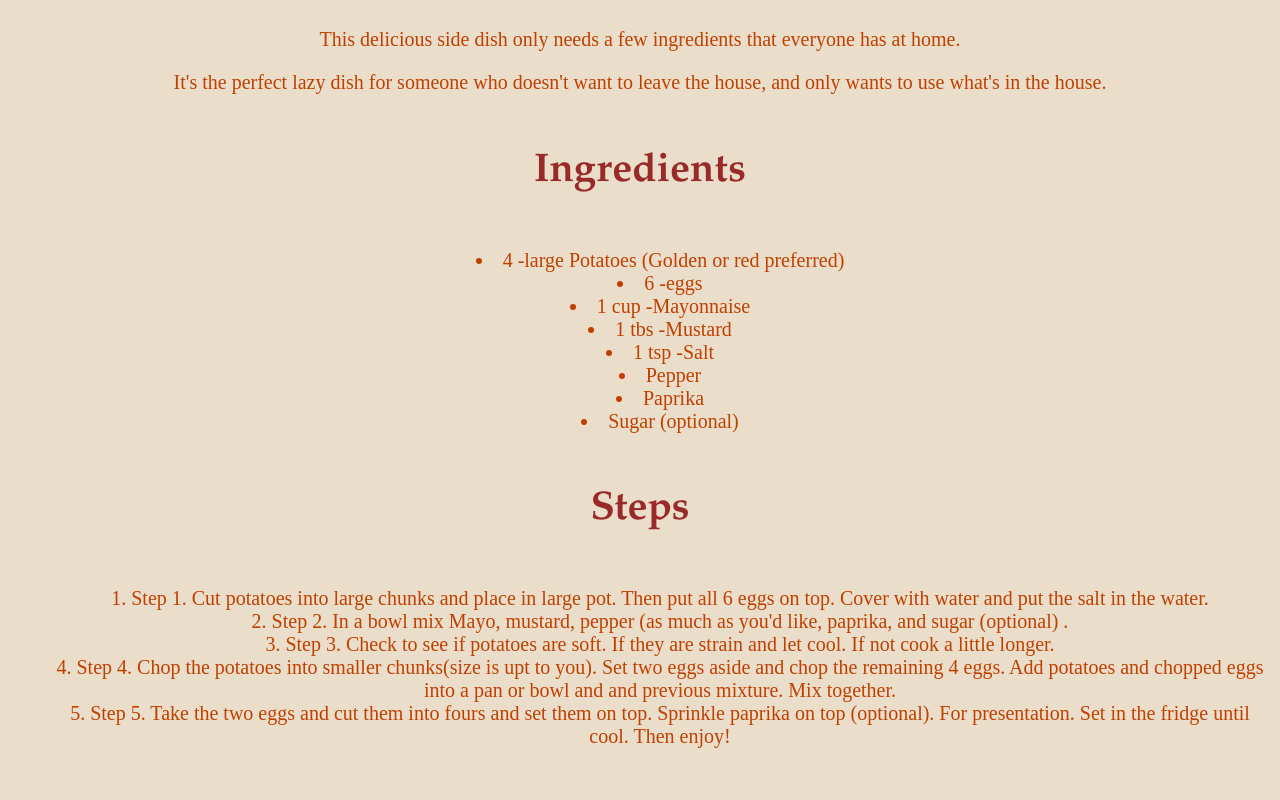
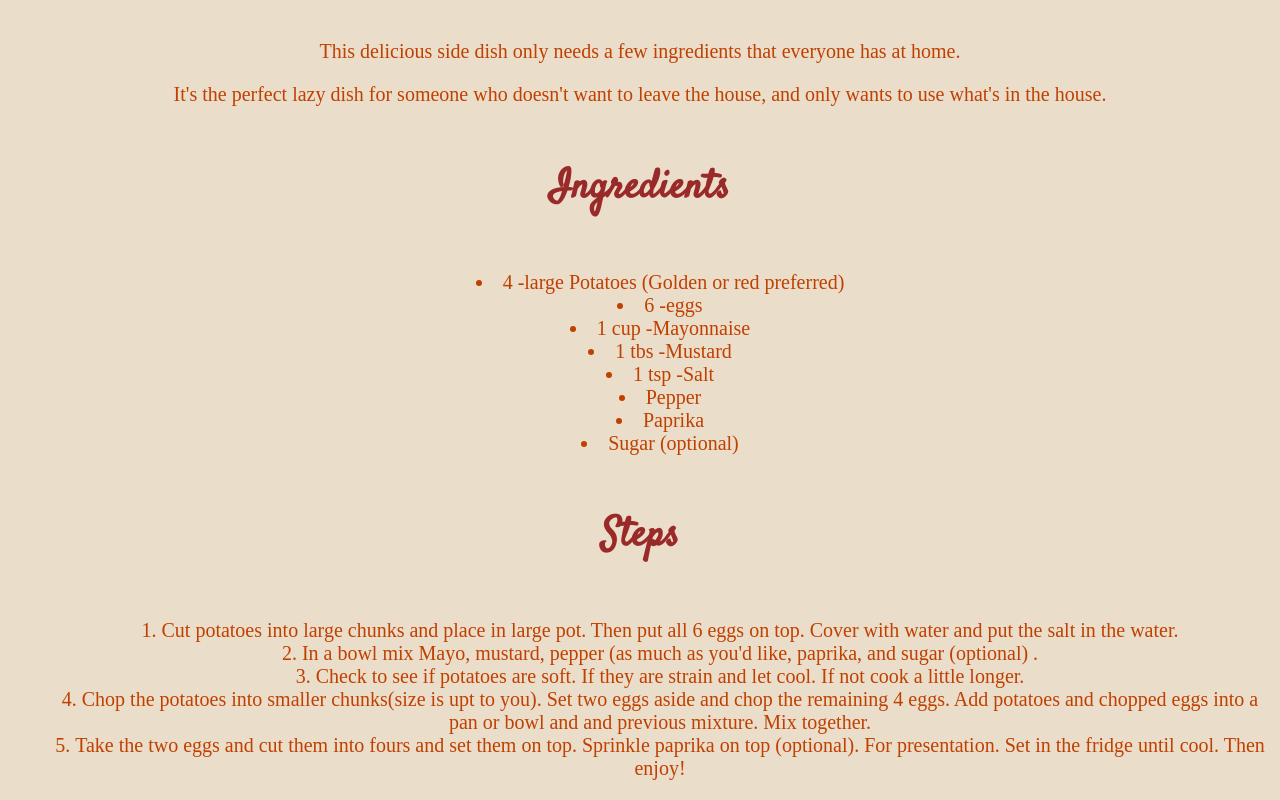
Before and after one commit to Aaliyah1699/odin-recipes, a plain HTML site: page recipes/potsal.html in a window 1280 px wide. Shown: the part 754-1554 px from the top of the page. Before the commit the page ends 1522 px from the top, so only its background shows below. Drawn offline with Linux system fonts and the light colour scheme.

Commit message:
Linked satisfy font from google fonts

```diff
--- a/recipes/potsal.html
+++ b/recipes/potsal.html
@@ -1,6 +1,9 @@
 <!DOCTYPE html>
 <html lang="en">
 <head>
+    <link rel="preconnect" href="https://fonts.googleapis.com">
+<link rel="preconnect" href="https://fonts.gstatic.com" crossorigin>
+<link href="https://fonts.googleapis.com/css2?family=Caveat&family=Dancing+Script&family=Satisfy&display=swap" rel="stylesheet">
     <meta charset="UTF-8">
     <meta http-equiv="X-UA-Compatible" content="IE=edge">
     <meta name="viewport" content="width=device-width, initial-scale=1.0">
@@ -36,11 +39,11 @@
 
         <ol class="red">
 
-            <li class="sweet">Step 1. Cut potatoes into large chunks and place in large pot. Then put all 6 eggs on top. Cover with water and put the salt in the water. </li>
-            <li class="sweet">Step 2. In a bowl mix Mayo, mustard, pepper (as much as you'd like, paprika, and sugar (optional) . </li>
-            <li class="sweet">Step 3. Check to see if potatoes are soft. If they are strain and let cool. If not cook a little longer.</li>
-            <li class="sweet">Step 4. Chop the potatoes into smaller chunks(size is upt to you). Set two eggs aside and chop the remaining 4 eggs. Add potatoes and chopped eggs into a pan or bowl and and previous mixture. Mix together. </li>
-            <li class="sweet">Step 5. Take the two eggs and cut them into fours and set them on top. Sprinkle paprika on top (optional). For presentation. Set in the fridge until cool. Then enjoy!</li>
+            <li class="sweet"> Cut potatoes into large chunks and place in large pot. Then put all 6 eggs on top. Cover with water and put the salt in the water. </li>
+            <li class="sweet"> In a bowl mix Mayo, mustard, pepper (as much as you'd like, paprika, and sugar (optional) . </li>
+            <li class="sweet"> Check to see if potatoes are soft. If they are strain and let cool. If not cook a little longer.</li>
+            <li class="sweet"> Chop the potatoes into smaller chunks(size is upt to you). Set two eggs aside and chop the remaining 4 eggs. Add potatoes and chopped eggs into a pan or bowl and and previous mixture. Mix together. </li>
+            <li class="sweet"> Take the two eggs and cut them into fours and set them on top. Sprinkle paprika on top (optional). For presentation. Set in the fridge until cool. Then enjoy!</li>
         </ol>
 </body>
 </html>
```
